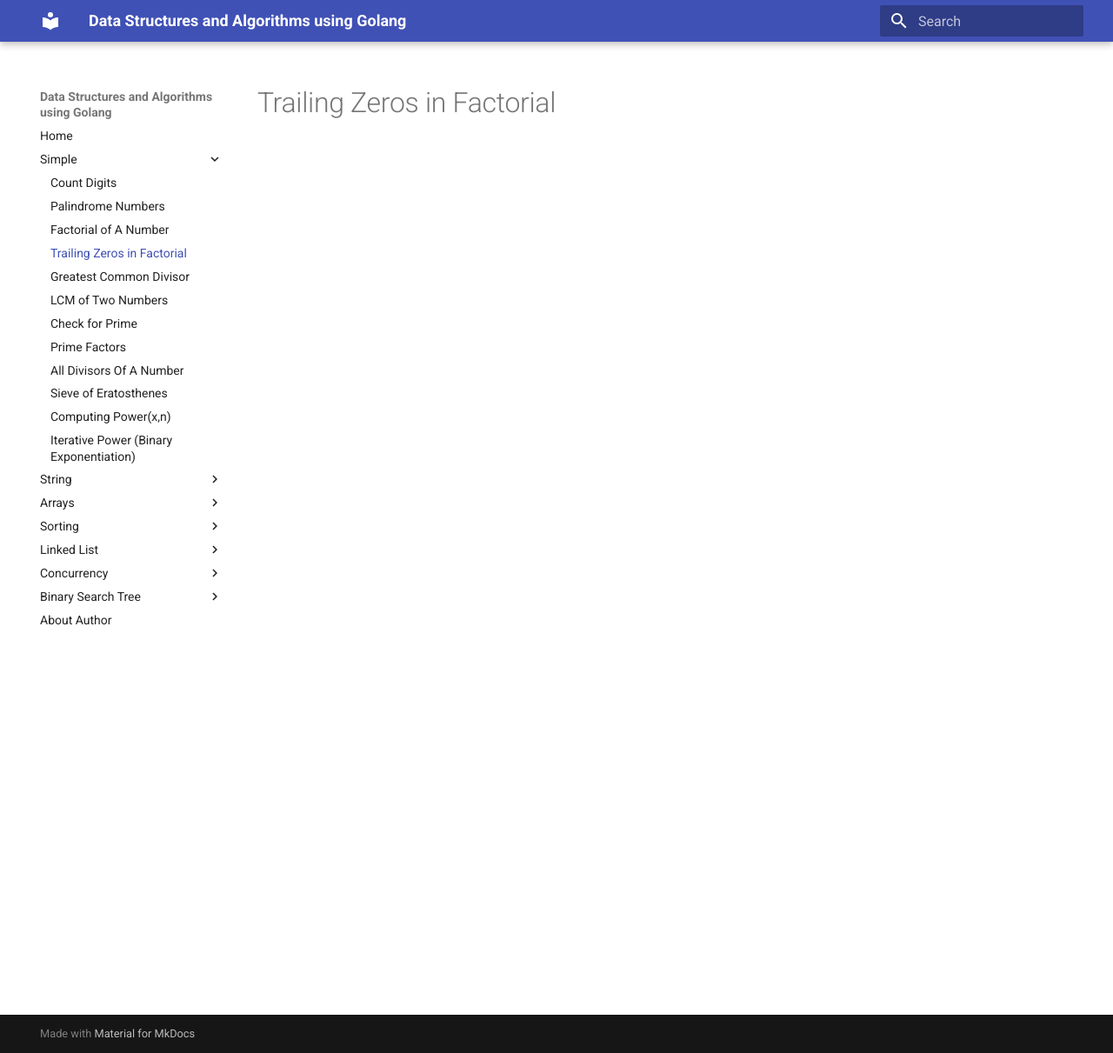
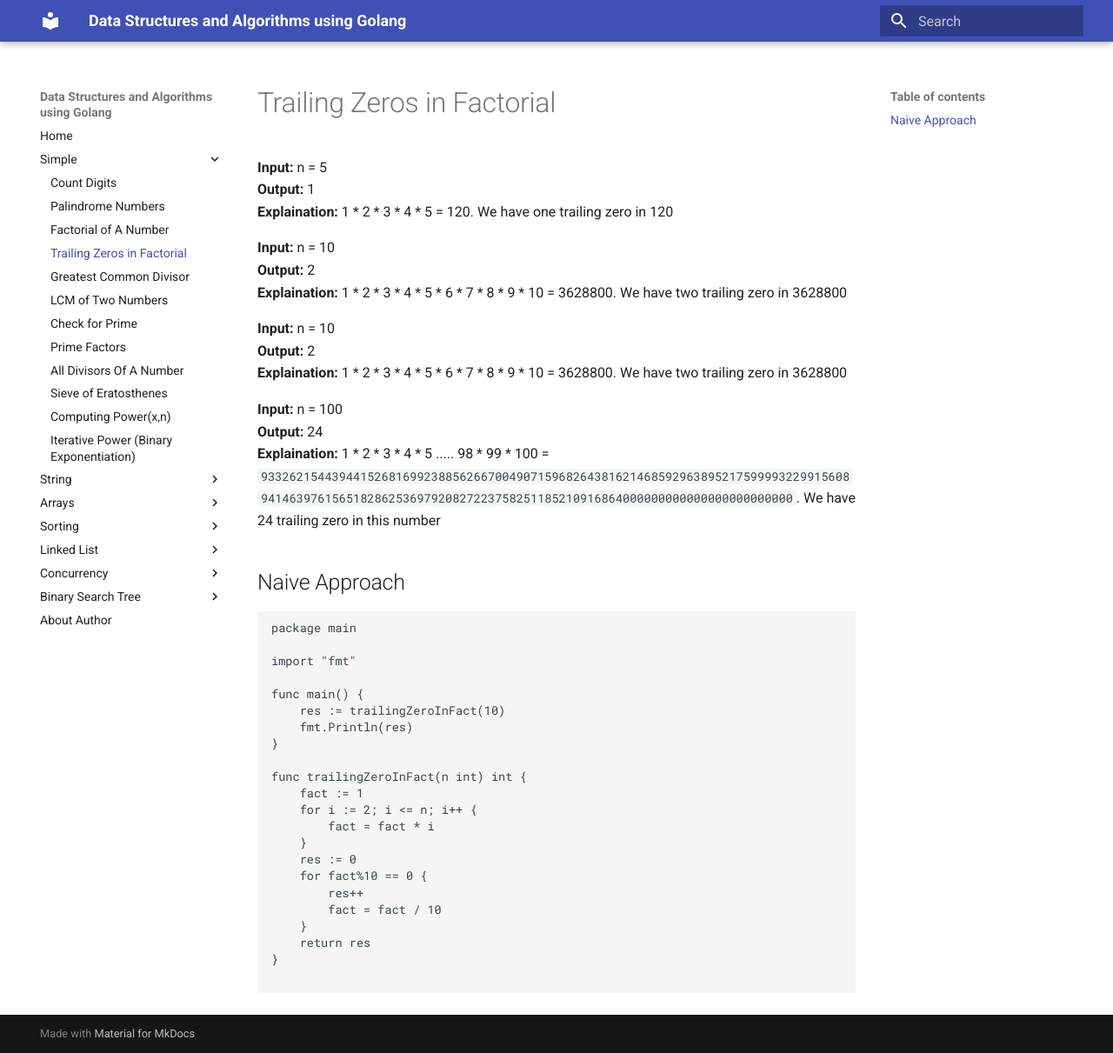
Before and after one commit to prithvipal/golang-dsa, an MkDocs documentation site: the page built from docs/simple/trailing_zeros_in_factorial.md, in a window 1280 px wide and 1211 px high. Shown: the whole window at 87% size. Built offline with MkDocs 1.6.1 and Material for MkDocs 9.7.7, drawn with Linux system fonts in a browser that asks for light colours.

Commit message:
tailing zeros in factorial

````diff
--- a/docs/simple/trailing_zeros_in_factorial.md
+++ b/docs/simple/trailing_zeros_in_factorial.md
@@ -1 +1,46 @@
 # Trailing Zeros in Factorial
+
+**Input:** n = 5 </br>
+**Output:** 1 </br>
+**Explaination:** 1 * 2 * 3 * 4 * 5 = 120. We have one trailing zero in 120 </br>
+
+**Input:** n = 10 </br>
+**Output:** 2 </br>
+**Explaination:** 1 * 2 * 3 * 4 * 5 * 6 * 7 * 8 * 9 * 10 = 3628800. We have two trailing zero in 3628800 </br>
+
+
+**Input:** n = 10 </br>
+**Output:** 2 </br>
+**Explaination:** 1 * 2 * 3 * 4 * 5 * 6 * 7 * 8 * 9 * 10 = 3628800. We have two trailing zero in 3628800 </br>
+
+**Input:** n = 100 </br>
+**Output:** 24 </br>
+**Explaination:** 1 * 2 * 3 * 4 * 5 ..... 98 * 99 * 100 = `93326215443944152681699238856266700490715968264381621468592963895217599993229915608941463976156518286253697920827223758251185210916864000000000000000000000000`. We have 24 trailing zero in this number </br>
+
+
+## Naive Approach
+
+```
+package main
+
+import "fmt"
+
+func main() {
+	res := trailingZeroInFact(10)
+	fmt.Println(res)
+}
+
+func trailingZeroInFact(n int) int {
+	fact := 1
+	for i := 2; i <= n; i++ {
+		fact = fact * i
+	}
+	res := 0
+	for fact%10 == 0 {
+		res++
+		fact = fact / 10
+	}
+	return res
+}
+
+```
````
